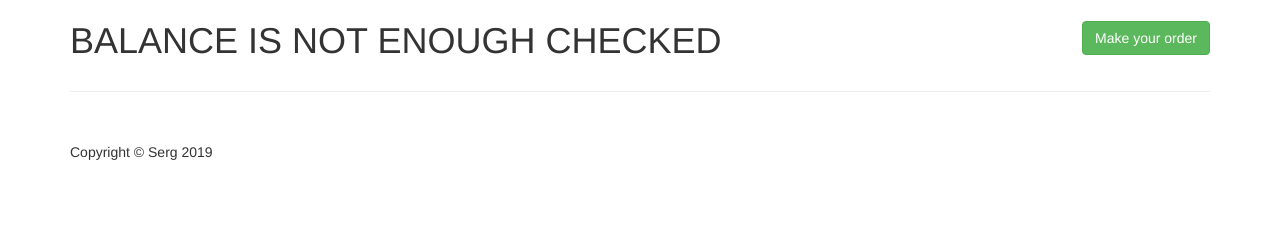
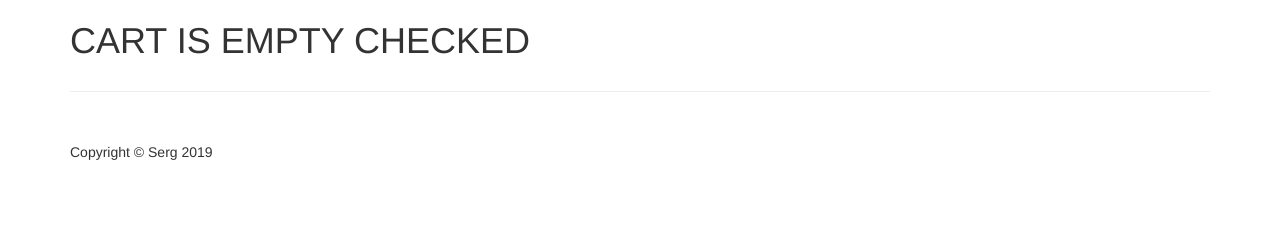
Before and after one commit to salozher/webshop_test1, a Django app: template rentshop/templates/cart.html in a window 1280 px wide. Shown: the part 370-601 px from the top of the page. Run offline with Django 3.2, Linux system fonts and the light colour scheme; the template is opened without the code that fills it, so the values that code supplies are empty; some libraries are stand-ins or nearby versions.

Commit message:
in cart view implemented BTC module with currency balance and exchange rate + total calculations in BTC + balance to price check (completed) + empty cart blocking order button (not completed)

```diff
--- a/rentshop/templates/cart.html
+++ b/rentshop/templates/cart.html
@@ -80,20 +80,15 @@
         </tr>
 
     </table>
-
+    {% if cart_is_not_empty %}
         <div id="order-button" style="visibility: visible">
         <a class="pull-right" href={% url "make_order" %}>
             <button class="btn btn-success">Make your order</button>
         </a>
 
+    {% endif %}
 
 {% if not user_btc_balance_enough %}
-            <script>
-                $('#order-button').css('visibility', 'hidden')
-            </script>
-            <H1>BALANCE IS NOT ENOUGH CHECKED</H1>
-
-        {% elif not cart_is_not_empty %}
     <script>
         $('#order-button').css('visibility', 'hidden')
     </script>
@@ -127,6 +122,8 @@
                         if (data.user_btc_balance_enough) {
                             $('#order-button').css('visibility', 'visible');
                         } else if (!data.user_btc_balance_enough) {
+                            $('#order-button').css('visibility', 'hidden');
+                        } else if (!data.cart_is_not_empty) {
                             $('#order-button').css('visibility', 'hidden');
                         }
                     }
```
Also changed, not shown: rentshop/views.py (+8 -0 lines). Lines whose indentation alone changed are shown as unchanged.
